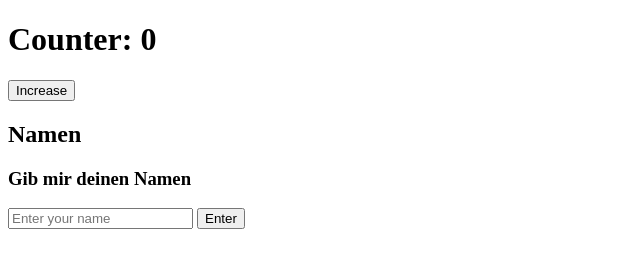
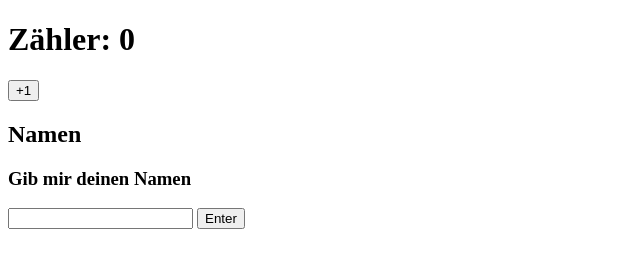
Before and after one commit to carcarloslos/cgz_backend, a website: page public/index.html in a window 1280 px wide. Shown: the whole page, without its empty margins (0-640 px from the left). Drawn offline with Linux system fonts and the light colour scheme; no server answers.

Commit message:
Update index.html

```diff
--- a/public/index.html
+++ b/public/index.html
@@ -6,8 +6,8 @@
   <title>Counter and Name List</title>
 </head>
 <body>
-  <h1>Counter: <span id="counter">0</span></h1>
-  <button id="increment-btn">Increase</button>
+  <h1>Zähler: <span id="counter">0</span></h1>
+  <button id="increment-btn">+1</button>
 
   <h2>Namen</h2>
   <ul id="name-list">
@@ -16,7 +16,7 @@
 
   <h3>Gib mir deinen Namen</h3>
   <form id="name-form">
-    <input type="text" id="name-input" placeholder="Enter your name" required />
+    <input type="text" id="name-input" placeholder="" required />
     <button type="submit">Enter</button>
   </form>
 
```
